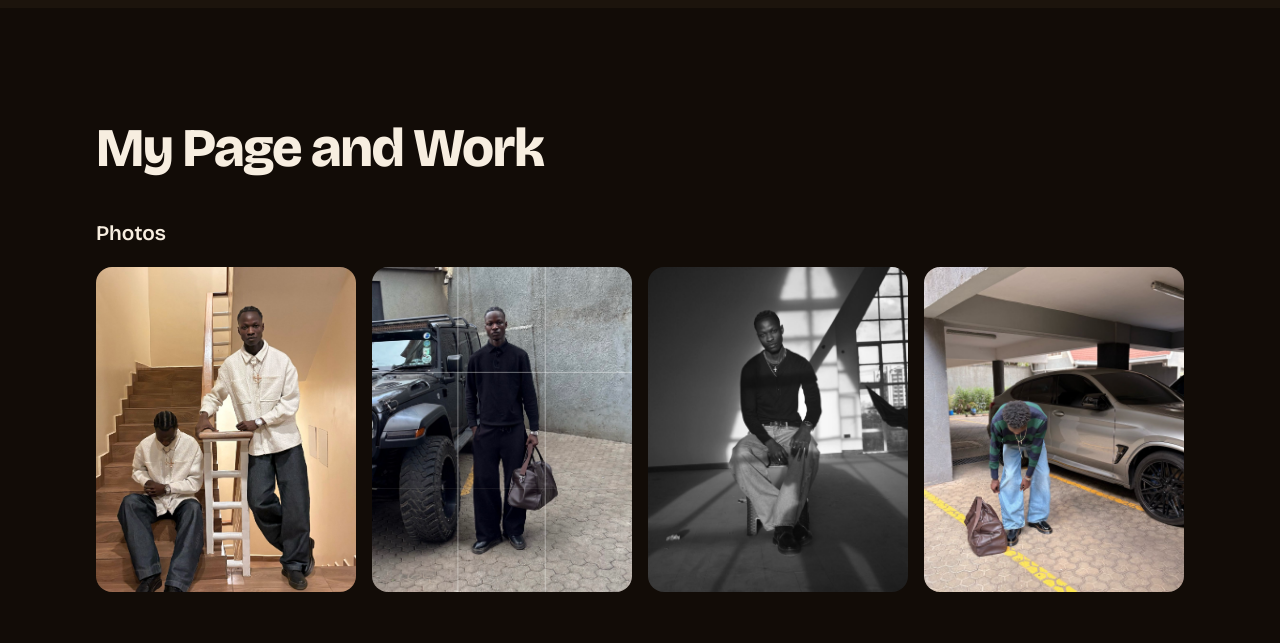
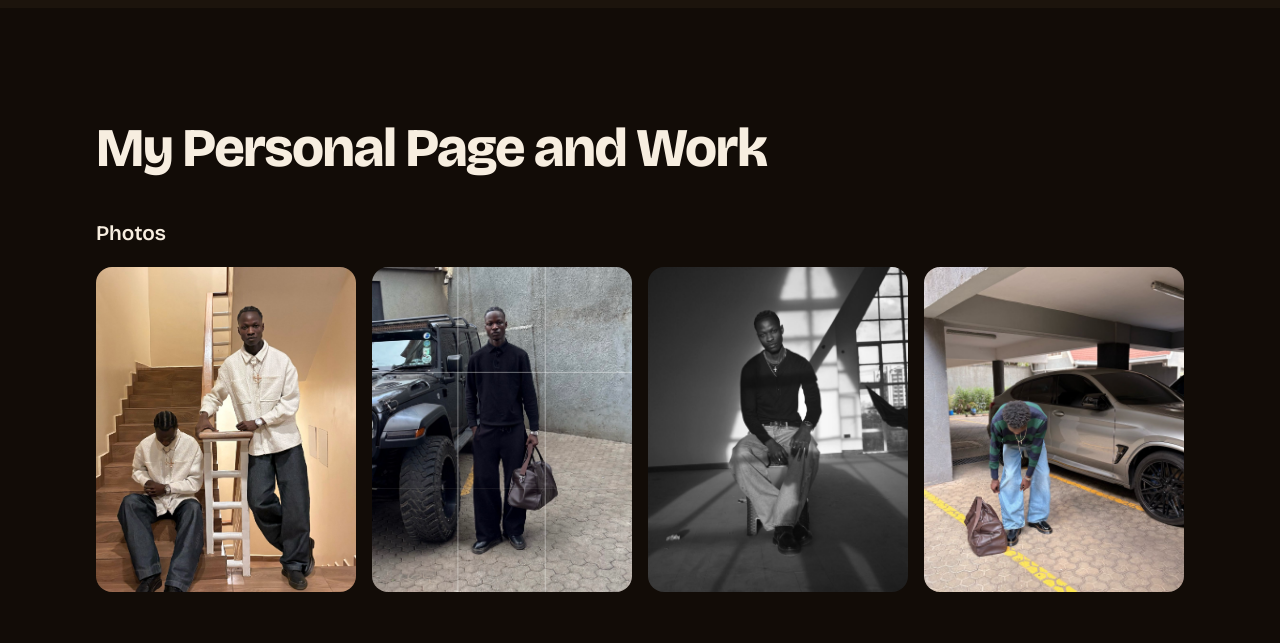
Before and after one commit to iamkristiangibbs/portfolio, a plain HTML site: page index.html in a window 1280 px wide. Shown: the part 2100-2743 px from the top of the page. Drawn offline with nearby package versions, Linux system fonts and the light colour scheme.

Commit message:
Add files via upload

```diff
--- a/index.html
+++ b/index.html
@@ -144,7 +144,7 @@ footer{padding:2rem 1.5rem calc(2rem + env(safe-area-inset-bottom,0px));color:va
 
 <section id="work">
   <div class="wrap">
-    <h2>My Page and Work</h2>
+    <h2>My Personal Page and Work</h2>
 
     <h3 class="sub">Photos</h3>
     <div class="pics">
```
